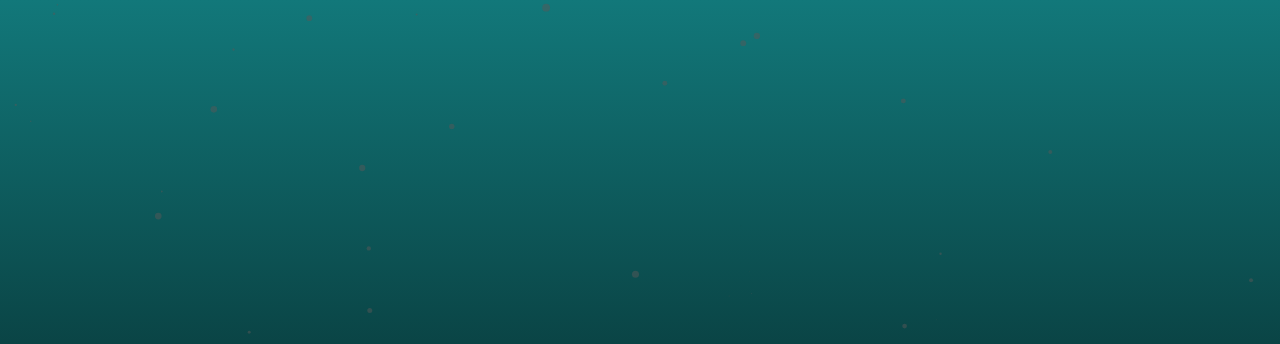
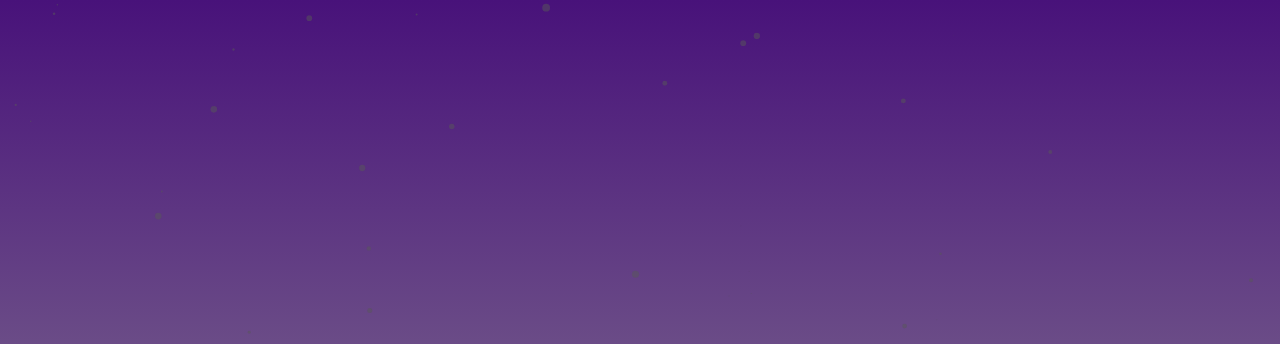
Before and after one commit to r-a-g-d-o-l-l/BaseGameSite, a plain HTML site: page main.html in a window 1280 px wide. Shown: the top 344 px of the page. Drawn offline with nearby package versions, Linux system fonts and the light colour scheme; a web font is replaced by a local one.

Commit message:
NEW THEME!

```diff
--- a/main.html
+++ b/main.html
@@ -18,7 +18,7 @@ https://cdn.jsdelivr.net/npm/particles.js@2.0.0/particles.min.js
             src: url('assets/Croogla4F.ttf');
         }
         body {
-            background: linear-gradient(rgb(18, 120, 122), rgba(0, 0, 0, 1));
+            background: linear-gradient(rgb(72, 18, 122), rgb(152, 152, 152));
             margin: 0;
             height: 100vh;
             display: flex;
```
